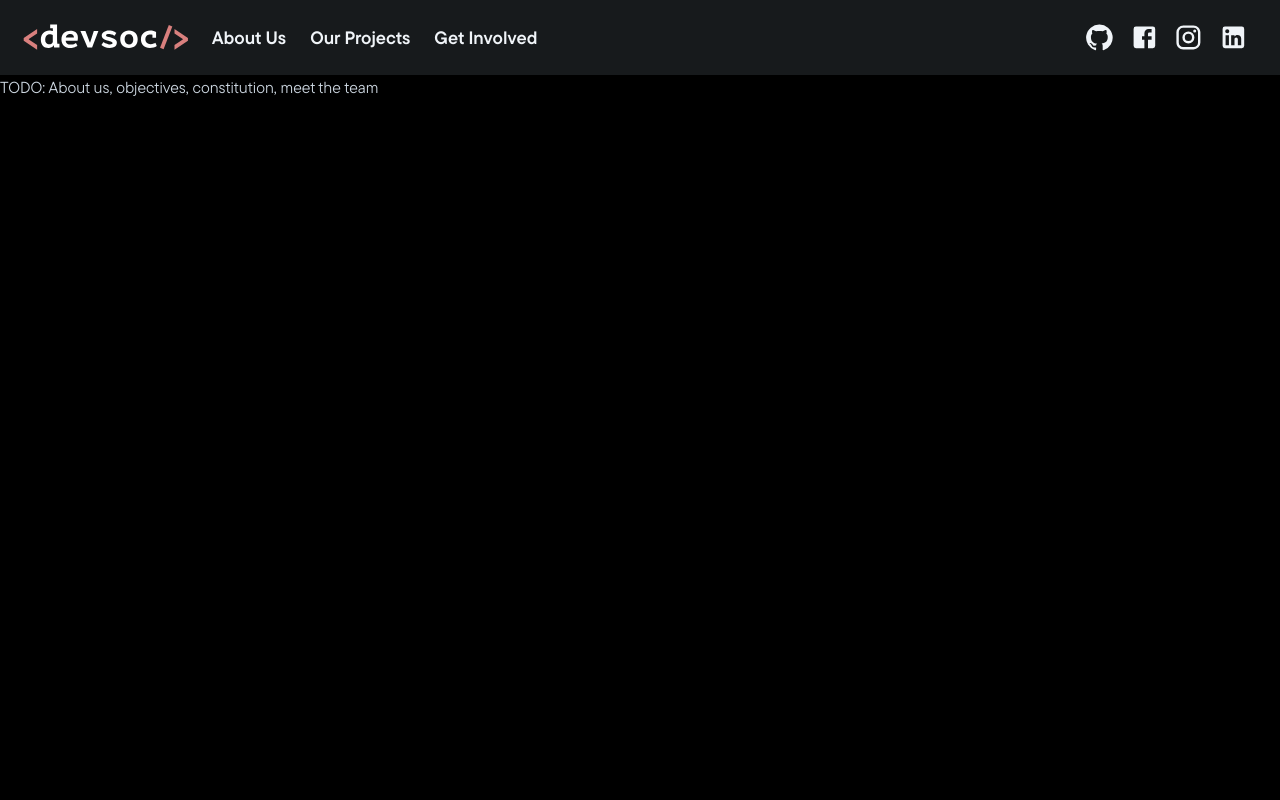
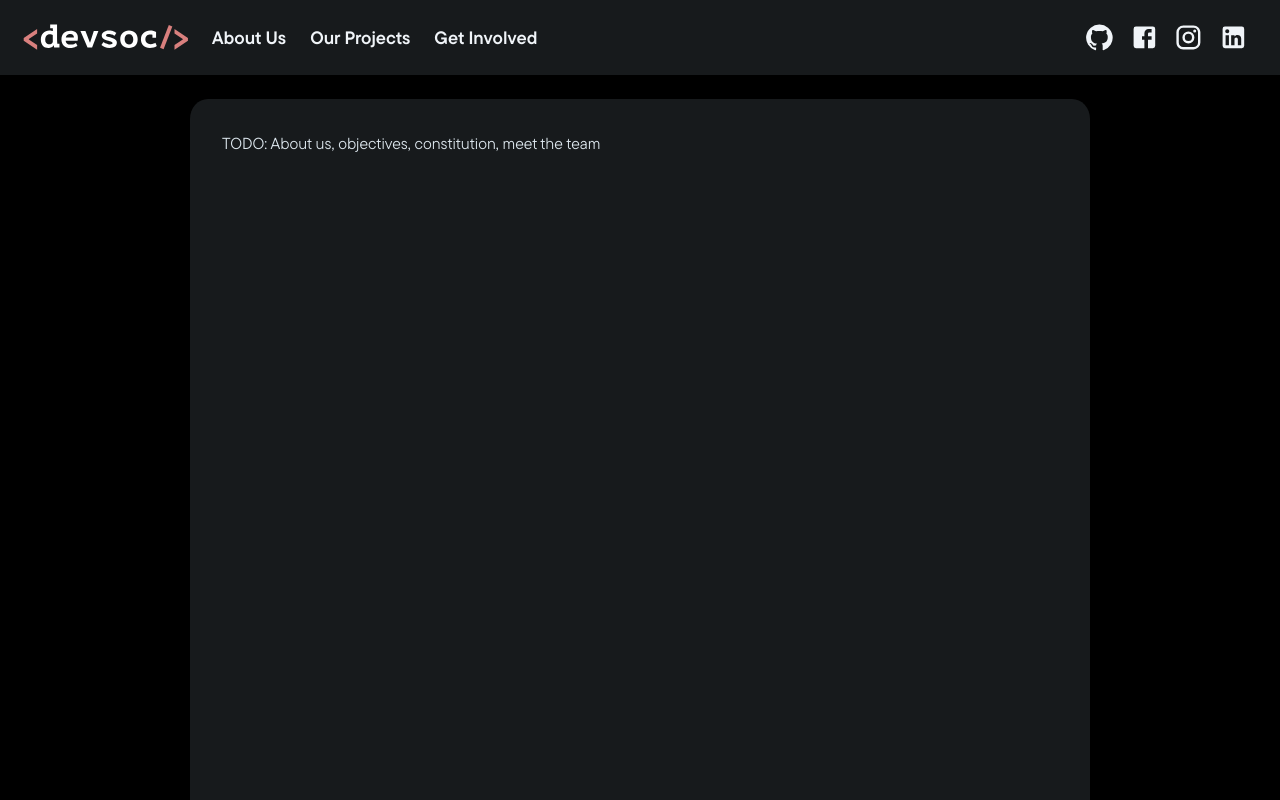
Before and after one commit to devsoc-unsw/devsoc-website, a Next.js app: page /about-us in a window 1280 px wide. Shown: the top 800 px of the page. Built offline with nearby package versions, Linux system fonts and the light colour scheme.

Commit message:
Create a box to put shit in

```diff
--- a/app/(pages)/layout.tsx
+++ b/app/(pages)/layout.tsx
@@ -1,6 +1,9 @@
+'use client';
+
 import React from 'react';
 import NavBar from '../../components/nav/NavBar';
 import MobileNavBar from '../../components/nav/MobileNavBar';
+import { Sheet } from '@mui/joy';
 
 
 const Layout: React.FC<{
@@ -10,7 +13,19 @@ const Layout: React.FC<{
     <>
       <NavBar/>
       <MobileNavBar/>
-      {children}
+      <Sheet
+        variant='soft'
+        sx={{
+          mx: 'auto',
+          maxWidth: 900,
+          my: { md: 3 },
+          height: 1000, // TODO: Remove this when we have actual content
+          borderRadius: { md: '2%' },
+          p: 4
+        }}
+      >
+        {children}
+      </Sheet>
     </>
   )
 }
--- a/components/nav/MobileNavBar.tsx
+++ b/components/nav/MobileNavBar.tsx
@@ -23,7 +23,7 @@ const NavBar = () => {
 
   return (
     <>
-      <Sheet variant="soft" sx={{ boxShadow: 'xs', height: 54, display: { md: 'none' } }}>
+      <Sheet variant="soft" sx={{ height: 54, display: { md: 'none' }, borderBottom: '2px solid var(--joy-palette-neutral-outlinedBorder)' }}>
         <Stack direction='row' height='100%' width='100%' p={2} justifyContent='space-between' alignItems='center'>
           <Link component={NextLink} href="/">
             <AspectRatio variant="plain" ratio="15/4" objectFit="contain" sx={{ width: 150 }}>
```
